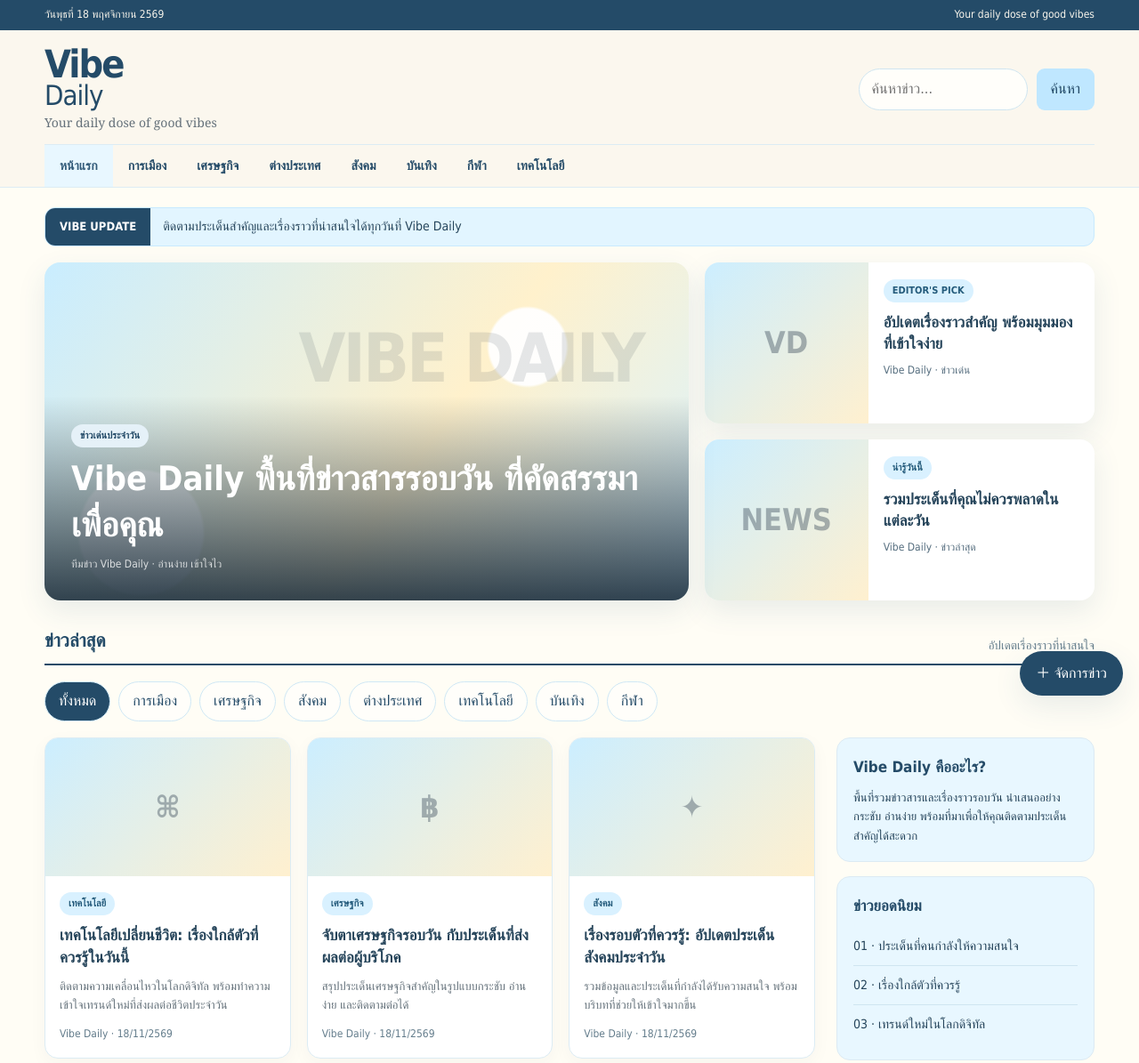
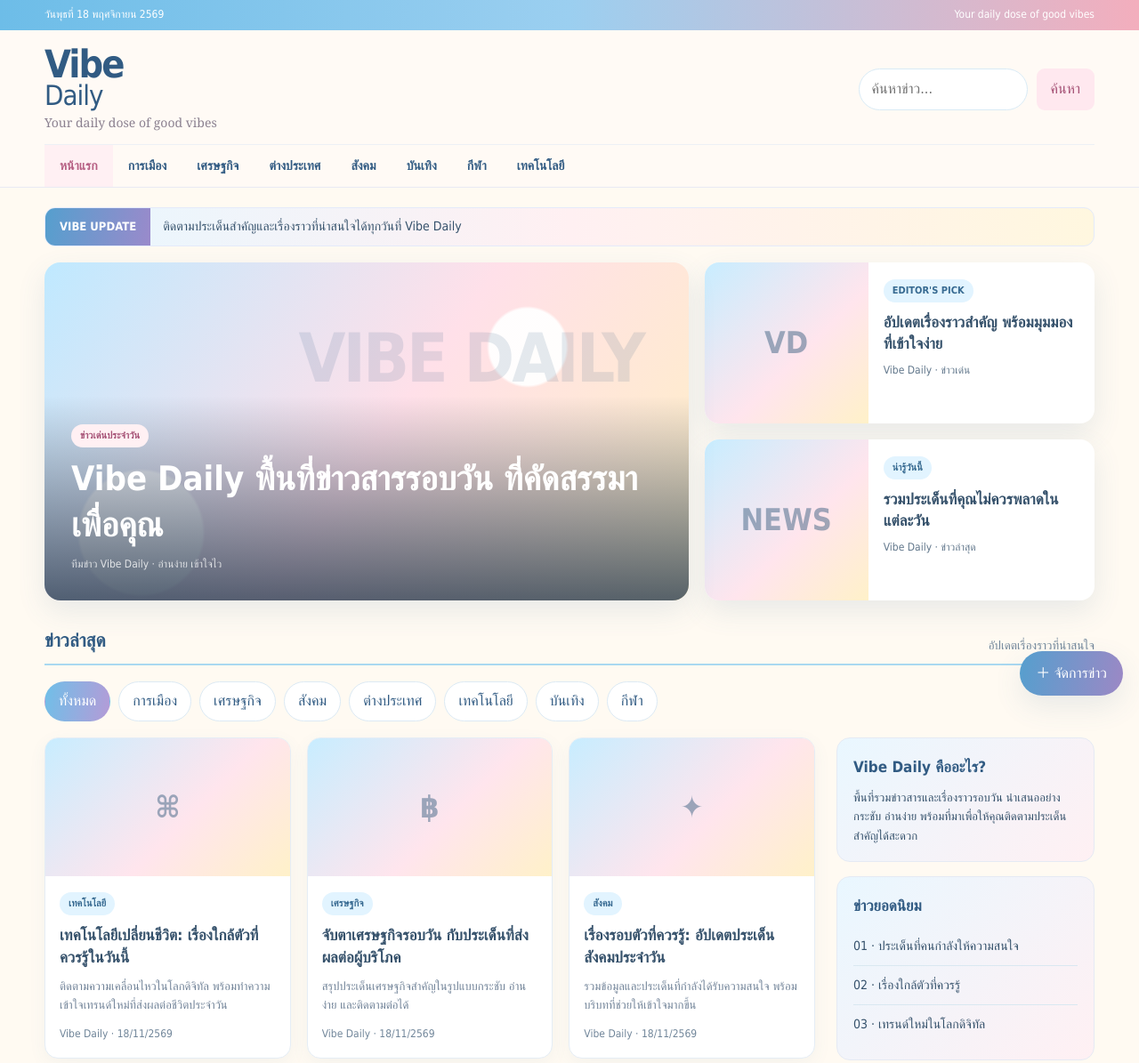
Before and after one commit to vibedaily2026/VibeDaily, a plain HTML site: page index.html in a window 1280 px wide. Shown: the top 1195 px of the page at 89% size. Drawn offline with Linux system fonts and the light colour scheme.

Commit message:
ปรับสีพาสเทล

```diff
--- a/index.html
+++ b/index.html
@@ -3,29 +3,29 @@
 <head>
 <meta charset="UTF-8">
 <meta name="viewport" content="width=device-width, initial-scale=1.0">
-<meta name="theme-color" content="#f8f5ec">
+<meta name="theme-color" content="#fff8f2">
 <meta name="description" content="Vibe Daily — Your daily dose of good vibes. ข่าวสารรอบวัน อ่านง่าย ทันเหตุการณ์">
 <title>Vibe Daily | Your daily dose of good vibes</title>
 <style>
-:root{--navy:#244b68;--blue:#bfe7ff;--blue2:#e8f7ff;--cream:#fffdf5;--paper:#ffffff;--ink:#25445a;--muted:#647d8c;--line:#dcecf4;--accent:#45a9df;--shadow:0 12px 32px rgba(36,91,125,.10)}
+:root{--navy:#315b83;--blue:#c9edff;--blue2:#edf8ff;--cream:#fffaf2;--paper:#ffffff;--ink:#35516b;--muted:#71869a;--line:#e5edf5;--accent:#69bde8;--shadow:0 12px 32px rgba(67,119,157,.12)}
 *{box-sizing:border-box}html{scroll-behavior:smooth}body{margin:0;background:var(--cream);color:var(--ink);font-family:Tahoma,"Leelawadee UI",sans-serif;line-height:1.65}
 a{color:inherit;text-decoration:none}button,input,textarea,select{font:inherit}.wrap{width:min(1180px,calc(100% - 36px));margin:auto}
-.topline{background:var(--navy);color:#f8f5ec;font-size:12px;padding:7px 0}.topline .wrap{display:flex;justify-content:space-between;gap:12px}
-header{background:rgba(251,247,237,.94);border-bottom:1px solid var(--line);position:sticky;top:0;z-index:10;backdrop-filter:blur(12px)}
+.topline{background:linear-gradient(90deg,#6dbde8,#9bcff0,#f3aebd);color:#fff;font-size:12px;padding:7px 0}.topline .wrap{display:flex;justify-content:space-between;gap:12px}
+header{background:rgba(255,250,245,.96);border-bottom:1px solid #e8eaf3;position:sticky;top:0;z-index:10;backdrop-filter:blur(12px)}
 .brandrow{display:flex;align-items:center;justify-content:space-between;padding:18px 0 13px;gap:20px}
-.brand{display:flex;align-items:center;gap:12px}.brandmark{font-size:43px;line-height:.95;font-weight:800;letter-spacing:-2px;color:var(--navy)}.brandmark span{display:block;font-size:31px;font-weight:300;letter-spacing:-1px}.tagline{font-family:Georgia,serif;color:#65717a;font-size:14px;margin-top:4px}
-.header-actions{display:flex;gap:10px;align-items:center}.search{border:1px solid #cfe5f0;border-radius:999px;padding:9px 14px;background:#fffefa;width:190px;outline:none}.search:focus{border-color:var(--accent)}
-.nav{display:flex;align-items:center;gap:0;overflow:auto;white-space:nowrap;border-top:1px solid var(--line)}.nav a,.nav button{padding:12px 17px;color:var(--navy);font-weight:700;font-size:14px;border:0;background:none;cursor:pointer}.nav a:hover,.nav button:hover,.nav .active{background:var(--blue2);color:#315a78}
-.breaking{margin:22px 0 18px;background:#e2f5ff;border:1px solid #c8eaff;border-radius:12px;display:flex;align-items:center;overflow:hidden}.breaking strong{background:var(--navy);color:white;padding:10px 16px;font-size:13px;white-space:nowrap}.breaking p{margin:0;padding:8px 14px;font-size:14px}
-.section-head{display:flex;justify-content:space-between;align-items:end;margin:28px 0 14px;border-bottom:2px solid var(--navy);padding-bottom:9px}.section-head h2{font-size:21px;margin:0;color:var(--navy)}.section-head small{color:var(--muted)}
-.hero-grid{display:grid;grid-template-columns:1.65fr 1fr;gap:18px}.hero{position:relative;min-height:380px;border-radius:18px;overflow:hidden;background:linear-gradient(135deg,#dff4ff,#fff4d9);box-shadow:var(--shadow);display:flex;align-items:end}.hero-art{position:absolute;inset:0;background:radial-gradient(circle at 75% 25%,rgba(255,255,255,.95) 0 7%,transparent 7.5%),radial-gradient(circle at 15% 80%,rgba(255,255,255,.7) 0 10%,transparent 10.5%),linear-gradient(125deg,#c9edff 0%,#fff1cc 58%,#d9f3ff 100%)}.hero-art:after{content:"VIBE DAILY";position:absolute;right:7%;top:12%;font-size:clamp(38px,6vw,76px);font-weight:800;letter-spacing:-3px;color:rgba(41,59,75,.12)}.hero-content{position:relative;padding:30px;width:100%;background:linear-gradient(transparent,rgba(24,42,57,.88));color:white}.tag{display:inline-block;background:#d9f1ff;color:#245b7b;padding:4px 10px;border-radius:999px;font-size:11px;font-weight:700;margin-bottom:10px}.hero .tag{background:#e5f1f8;color:var(--navy)}.hero h1{font-size:clamp(25px,3.5vw,38px);line-height:1.35;margin:0 0 9px}.meta{font-size:12px;opacity:.78}
-.side-stories{display:grid;grid-template-rows:1fr 1fr;gap:18px}.side-story{border-radius:16px;overflow:hidden;background:var(--paper);box-shadow:var(--shadow);display:grid;grid-template-columns:42% 1fr;min-height:180px}.thumb{background:linear-gradient(135deg,#cceeff,#fff0cf);display:grid;place-items:center;color:rgba(41,59,75,.38);font-size:34px;font-weight:800}.side-story .story-text{padding:17px}.side-story h3{font-size:17px;line-height:1.45;margin:0 0 8px}
-.news-grid{display:grid;grid-template-columns:repeat(3,1fr);gap:18px}.card{background:var(--paper);border:1px solid var(--line);border-radius:15px;overflow:hidden;box-shadow:0 6px 20px rgba(41,59,75,.04);transition:.2s}.card:hover{transform:translateY(-3px);box-shadow:var(--shadow)}.card .thumb{height:155px}.card-body{padding:16px}.card h3{font-size:17px;line-height:1.5;margin:0 0 8px}.excerpt{font-size:13px;color:#65727b;margin:0 0 12px}.card .meta{color:var(--muted);opacity:1}
-.category-pills{display:flex;gap:9px;flex-wrap:wrap;margin:18px 0}.category-pills button{border:1px solid #cfe8f5;background:#fffefa;border-radius:999px;padding:8px 15px;color:var(--navy);cursor:pointer}.category-pills button.active,.category-pills button:hover{background:var(--navy);color:white}
-.content-layout{display:grid;grid-template-columns:1fr 290px;gap:24px}.list-story{display:grid;grid-template-columns:150px 1fr;gap:16px;padding:15px 0;border-bottom:1px solid var(--line)}.list-story .thumb{height:110px;border-radius:10px}.list-story h3{margin:3px 0 5px;font-size:17px}.sidebar-box{background:var(--blue2);border:1px solid #dceaf3;border-radius:15px;padding:18px;margin-bottom:16px}.sidebar-box h3{margin:0 0 10px;color:var(--navy);font-size:17px}.popular{padding:10px 0;border-bottom:1px solid #cfe5f0;font-size:14px}.popular:last-child{border:0}
-footer{margin-top:55px;background:var(--navy);color:#eef5f8;padding:32px 0}.footer-inner{display:flex;justify-content:space-between;gap:20px;align-items:center}.footer-brand{font-size:25px;font-weight:800}.footer-brand span{font-weight:300}.footer-note{font-family:Georgia,serif;color:#d1e2ed}
-.admin-fab{position:fixed;right:18px;bottom:18px;background:var(--navy);color:white;border:0;border-radius:999px;padding:12px 18px;box-shadow:var(--shadow);cursor:pointer;z-index:20}
-.modal{display:none;position:fixed;inset:0;background:rgba(18,32,44,.55);z-index:30;padding:18px;overflow:auto}.modal.open{display:grid;place-items:center}.panel{background:var(--paper);border-radius:18px;padding:22px;width:min(650px,100%);box-shadow:var(--shadow)}.panel-head{display:flex;justify-content:space-between;align-items:center}.panel h2{margin:0;color:var(--navy)}.close{border:0;background:var(--blue2);border-radius:50%;width:36px;height:36px;cursor:pointer}.field{display:grid;gap:6px;margin:13px 0}.field label{font-weight:700;font-size:13px;color:var(--navy)}.field input,.field textarea,.field select{width:100%;border:1px solid #cfe5f0;border-radius:9px;padding:10px;background:white}.field textarea{min-height:105px;resize:vertical}.btn{border:0;border-radius:9px;padding:10px 16px;background:var(--navy);color:white;cursor:pointer}.btn.secondary{background:var(--blue);color:var(--navy)}.admin-note{font-size:12px;color:var(--muted);background:var(--blue2);padding:10px;border-radius:9px}
+.brand{display:flex;align-items:center;gap:12px}.brandmark{font-size:43px;line-height:.95;font-weight:800;letter-spacing:-2px;color:var(--navy)}.brandmark span{display:block;font-size:31px;font-weight:300;letter-spacing:-1px}.tagline{font-family:Georgia,serif;color:#8b8190;font-size:14px;margin-top:4px}
+.header-actions{display:flex;gap:10px;align-items:center}.search{border:1px solid #d8eaf5;border-radius:999px;padding:9px 14px;background:#fff;width:190px;outline:none}.search:focus{border-color:var(--accent)}
+.nav{display:flex;align-items:center;gap:0;overflow:auto;white-space:nowrap;border-top:1px solid #edf0f5}.nav a,.nav button{padding:12px 17px;color:var(--navy);font-weight:700;font-size:14px;border:0;background:none;cursor:pointer}.nav a:hover,.nav button:hover,.nav .active{background:#fff0f3;color:#b65f83}
+.breaking{margin:22px 0 18px;background:linear-gradient(90deg,#e7f7ff,#fff0f2,#fff7df);border:1px solid #e4eafa;border-radius:12px;display:flex;align-items:center;overflow:hidden}.breaking strong{background:linear-gradient(100deg,#559fce,#9a8acb);color:white;padding:10px 16px;font-size:13px;white-space:nowrap}.breaking p{margin:0;padding:8px 14px;font-size:14px}
+.section-head{display:flex;justify-content:space-between;align-items:end;margin:28px 0 14px;border-bottom:2px solid #a9d8f0;padding-bottom:9px}.section-head h2{font-size:21px;margin:0;color:var(--navy)}.section-head small{color:var(--muted)}
+.hero-grid{display:grid;grid-template-columns:1.65fr 1fr;gap:18px}.hero{position:relative;min-height:380px;border-radius:18px;overflow:hidden;background:linear-gradient(135deg,#dff5ff,#ffe9ef,#fff4cf);box-shadow:var(--shadow);display:flex;align-items:end}.hero-art{position:absolute;inset:0;background:radial-gradient(circle at 75% 25%,rgba(255,255,255,.95) 0 7%,transparent 7.5%),radial-gradient(circle at 15% 80%,rgba(255,255,255,.75) 0 10%,transparent 10.5%),linear-gradient(125deg,#bfe9ff 0%,#ffe0e9 52%,#fff0c4 100%)}.hero-art:after{content:"VIBE DAILY";position:absolute;right:7%;top:12%;font-size:clamp(38px,6vw,76px);font-weight:800;letter-spacing:-3px;color:rgba(49,91,131,.13)}.hero-content{position:relative;padding:30px;width:100%;background:linear-gradient(transparent,rgba(39,57,78,.78));color:white}.tag{display:inline-block;background:#e2f4ff;color:#376a91;padding:4px 10px;border-radius:999px;font-size:11px;font-weight:700;margin-bottom:10px}.hero .tag{background:#fff0f3;color:#a65377}.hero h1{font-size:clamp(25px,3.5vw,38px);line-height:1.35;margin:0 0 9px}.meta{font-size:12px;opacity:.78}
+.side-stories{display:grid;grid-template-rows:1fr 1fr;gap:18px}.side-story{border-radius:16px;overflow:hidden;background:var(--paper);box-shadow:var(--shadow);display:grid;grid-template-columns:42% 1fr;min-height:180px}.thumb{background:linear-gradient(135deg,#c8edff,#ffe5ed 58%,#fff1c9);display:grid;place-items:center;color:rgba(55,91,125,.48);font-size:34px;font-weight:800}.side-story .story-text{padding:17px}.side-story h3{font-size:17px;line-height:1.45;margin:0 0 8px}
+.news-grid{display:grid;grid-template-columns:repeat(3,1fr);gap:18px}.card{background:var(--paper);border:1px solid var(--line);border-radius:15px;overflow:hidden;box-shadow:0 6px 20px rgba(74,113,148,.06);transition:.2s}.card:hover{transform:translateY(-3px);box-shadow:var(--shadow)}.card .thumb{height:155px}.card-body{padding:16px}.card h3{font-size:17px;line-height:1.5;margin:0 0 8px}.excerpt{font-size:13px;color:#718398;margin:0 0 12px}.card .meta{color:var(--muted);opacity:1}
+.category-pills{display:flex;gap:9px;flex-wrap:wrap;margin:18px 0}.category-pills button{border:1px solid #dceaf4;background:#fff;border-radius:999px;padding:8px 15px;color:var(--navy);cursor:pointer}.category-pills button.active,.category-pills button:hover{background:linear-gradient(100deg,#70bfe8,#b49bd7);color:white;border-color:transparent}
+.content-layout{display:grid;grid-template-columns:1fr 290px;gap:24px}.list-story{display:grid;grid-template-columns:150px 1fr;gap:16px;padding:15px 0;border-bottom:1px solid var(--line)}.list-story .thumb{height:110px;border-radius:10px}.list-story h3{margin:3px 0 5px;font-size:17px}.sidebar-box{background:linear-gradient(135deg,#e9f7ff,#fff0f3);border:1px solid #e5eaf4;border-radius:15px;padding:18px;margin-bottom:16px}.sidebar-box h3{margin:0 0 10px;color:var(--navy);font-size:17px}.popular{padding:10px 0;border-bottom:1px solid #d9e8f1;font-size:14px}.popular:last-child{border:0}
+footer{margin-top:55px;background:linear-gradient(100deg,#416f9b,#8a83b8,#c783a0);color:#fff;padding:32px 0}.footer-inner{display:flex;justify-content:space-between;gap:20px;align-items:center}.footer-brand{font-size:25px;font-weight:800}.footer-brand span{font-weight:300}.footer-note{font-family:Georgia,serif;color:#f8eaf0}
+.admin-fab{position:fixed;right:18px;bottom:18px;background:linear-gradient(100deg,#559fce,#9c88c5);color:white;border:0;border-radius:999px;padding:12px 18px;box-shadow:var(--shadow);cursor:pointer;z-index:20}
+.modal{display:none;position:fixed;inset:0;background:rgba(38,55,75,.48);z-index:30;padding:18px;overflow:auto}.modal.open{display:grid;place-items:center}.panel{background:var(--paper);border-radius:18px;padding:22px;width:min(650px,100%);box-shadow:var(--shadow)}.panel-head{display:flex;justify-content:space-between;align-items:center}.panel h2{margin:0;color:var(--navy)}.close{border:0;background:#edf7ff;border-radius:50%;width:36px;height:36px;cursor:pointer}.field{display:grid;gap:6px;margin:13px 0}.field label{font-weight:700;font-size:13px;color:var(--navy)}.field input,.field textarea,.field select{width:100%;border:1px solid #d8eaf5;border-radius:9px;padding:10px;background:white}.field textarea{min-height:105px;resize:vertical}.btn{border:0;border-radius:9px;padding:10px 16px;background:linear-gradient(100deg,#559fce,#9c88c5);color:white;cursor:pointer}.btn.secondary{background:#ffe8ef;color:#a65377}.admin-note{font-size:12px;color:var(--muted);background:#f0f8ff;padding:10px;border-radius:9px}
 .empty{padding:35px;text-align:center;color:var(--muted);background:white;border-radius:12px}
 @media(max-width:800px){.hero-grid,.content-layout{grid-template-columns:1fr}.hero{min-height:330px}.side-stories{grid-template-columns:1fr 1fr;grid-template-rows:auto}.side-story{grid-template-columns:1fr}.side-story .thumb{height:110px}.news-grid{grid-template-columns:repeat(2,1fr)}.search{width:145px}}
 @media(max-width:560px){.wrap{width:min(100% - 24px,1180px)}.topline .wrap{font-size:10px}.brandrow{padding:13px 0}.brandmark{font-size:35px}.brandmark span{font-size:26px}.tagline{font-size:11px}.header-actions .search{width:38px;padding:8px 10px}.header-actions .search:focus{width:145px}.nav a,.nav button{padding:11px 13px;font-size:13px}.breaking{margin:14px 0}.breaking p{font-size:12px}.hero{min-height:310px}.hero-content{padding:20px}.side-stories{grid-template-columns:1fr}.side-story{grid-template-columns:36% 1fr;min-height:130px}.side-story .thumb{height:auto}.news-grid{grid-template-columns:1fr 1fr;gap:10px}.card .thumb{height:115px}.card-body{padding:11px}.card h3{font-size:14px}.excerpt{font-size:11px}.list-story{grid-template-columns:105px 1fr;gap:11px}.list-story .thumb{height:90px}.list-story h3{font-size:14px}.footer-inner{display:block}.footer-note{font-size:13px}}
@@ -94,7 +94,7 @@ document.querySelectorAll("[data-category]").forEach(b=>b.addEventListener("clic
 document.getElementById("searchInput").addEventListener("input",e=>{query=e.target.value;render()});
 function openAdmin(){document.getElementById("adminModal").classList.add("open");renderAdmin()}
 function closeAdmin(){document.getElementById("adminModal").classList.remove("open")}
-function renderAdmin(){document.getElementById("adminList").innerHTML=articles.length?articles.map(a=>`<div style="padding:7px 0;border-bottom:1px solid #cfe5f0">${esc(a.title)} <span style="color:#71808b">(${esc(a.category)})</span></div>`).join(""):"ยังไม่มีข่าวที่เพิ่ม"}
+function renderAdmin(){document.getElementById("adminList").innerHTML=articles.length?articles.map(a=>`<div style="padding:7px 0;border-bottom:1px solid #dceaf4">${esc(a.title)} <span style="color:#71808b">(${esc(a.category)})</span></div>`).join(""):"ยังไม่มีข่าวที่เพิ่ม"}
 document.getElementById("newsForm").addEventListener("submit",e=>{e.preventDefault();const item={id:Date.now(),title:document.getElementById("title").value.trim(),category:document.getElementById("category").value,excerpt:document.getElementById("excerpt").value.trim(),source:document.getElementById("source").value.trim()||"Vibe Daily"};articles.unshift(item);localStorage.setItem("vibeArticles",JSON.stringify(articles));e.target.reset();render();renderAdmin();alert("เพิ่มข่าวตัวอย่างในเบราว์เซอร์นี้แล้ว")});
 document.getElementById("adminModal").addEventListener("click",e=>{if(e.target.id==="adminModal")closeAdmin()});
 document.getElementById("year").textContent=new Date().getFullYear();
```
